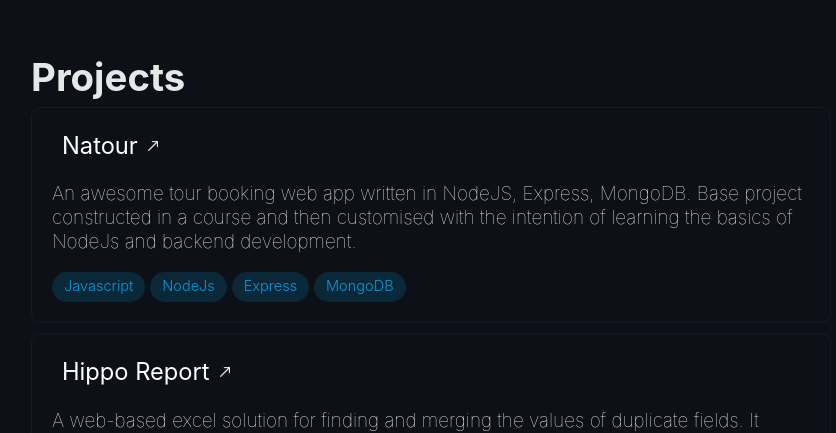
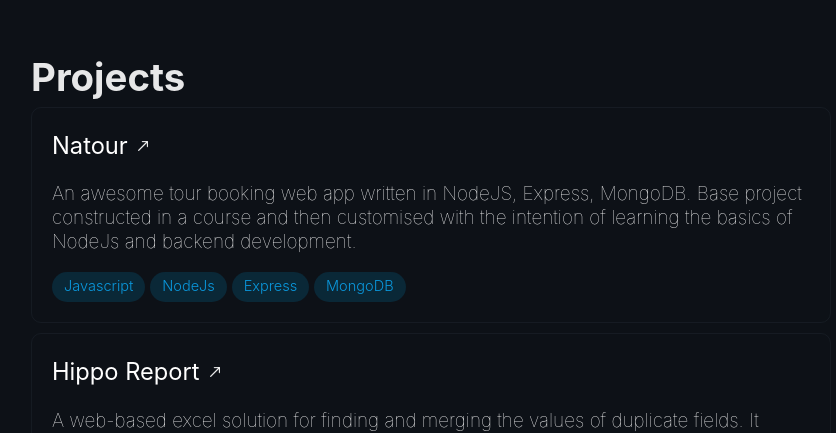
Before and after one commit to Popa-Andrei-Valentin/My_Portofolio, a React (Vite) app: page / in a window 1280 px wide. Shown: the part 1640-2073 px from the top of the page, without its empty margins (209-1045 px from the left). Built offline with nearby package versions, Linux system fonts and the light colour scheme.

Commit message:
Add no-date class for span in experience-title

```diff
--- a/src/components/ExperienceCard/ExperienceCard.css
+++ b/src/components/ExperienceCard/ExperienceCard.css
@@ -26,6 +26,10 @@
 
 .experience-title span {
   font-size: var(--text-m);
+}
+
+.experience-title .no-date {
+  margin-left: -10px;
 }
 
 .disabled {
--- a/src/components/ExperienceCard/ExperienceCard.jsx
+++ b/src/components/ExperienceCard/ExperienceCard.jsx
@@ -22,7 +22,7 @@
 			>
 				<div className='experience-title'>
 					<header>{date}</header>
-					<span>{title}</span>
+					<span className={(!date ? 'no-date' : '')}>{title}</span>
 					<ArrowUp />
 				</div>
 				<p>
```
